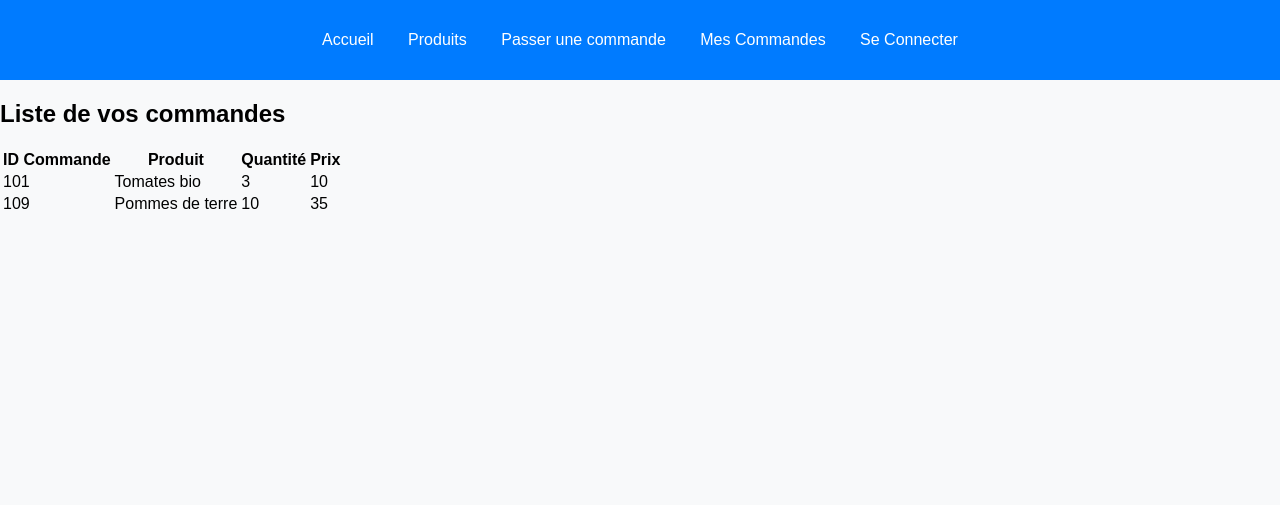
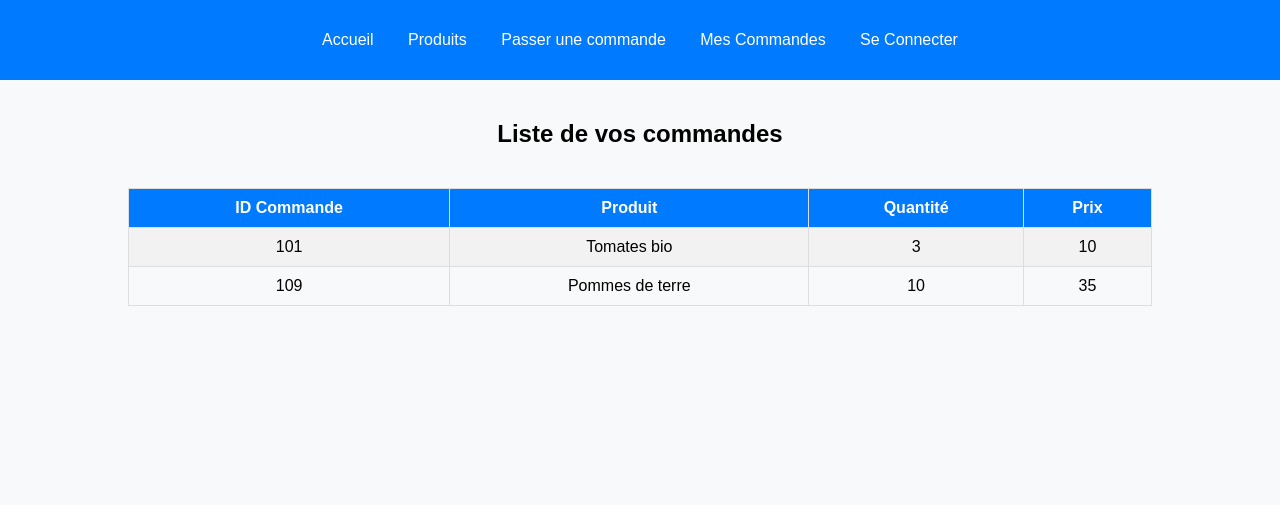
Before and after one commit to GURREA-Killian-23005142/CC2_Cooperation_Agricole, a PHP site: page /orders in a window 1280 px wide. Shown: the top 505 px of the page. Run offline with PHP 8.4, Linux system fonts and the light colour scheme.

Commit message:
Base IHm fini, avec css en plus

```diff
--- a/src/main/views/ViewOrders.php
+++ b/src/main/views/ViewOrders.php
@@ -11,7 +11,6 @@ class ViewOrders {
     }
 
     public function display(){
-        session_start();
         if (!isset($_SESSION['user'])){
             $content = '<p class="error">Vous devez être connecté pour voir vos commandes <a href="/">Se connecter</a></p>';
         }else{
@@ -23,7 +22,8 @@ class ViewOrders {
 
             //$orders = $this->dataAccess->fetchUserOrders(id, );
 
-            $content = "<h2>Liste de vos commandes</h2>
+            $content = "<div class='orders-container'>
+                        <h2>Liste de vos commandes</h2>
                         <table class='orders-table'>
                             <tr>
                                 <th>ID Commande</th>
--- a/src/main/views/style/style.css
+++ b/src/main/views/style/style.css
@@ -189,3 +189,45 @@ h1 {
     text-align: center;
     margin-top: -50px;
 }
+
+/*Commande perso*/
+.orders-container {
+    display: flex;
+    justify-content: center;
+    align-items: center;
+    flex-direction: column;
+    width: 100%;
+    margin-top: 20px;
+}
+.orders-table {
+    width: 80%;
+    margin: 20px auto;
+    border-collapse: collapse;
+}
+
+.orders-table th, .orders-table td {
+    border: 1px solid #ddd;
+    padding: 10px;
+    text-align: center;
+}
+
+.orders-table th {
+    background: #007bff;
+    color: white;
+}
+
+.orders-table tr:nth-child(even){
+    background: #f2f2f2;
+}
+
+.orders-table tr:hover {
+    background: #ddd;
+}
+
+.error {
+    color: red;
+    text-align: center;
+    font-size: 18px;
+    font-weight: bold;
+    margin-top: 20px;
+}
```
